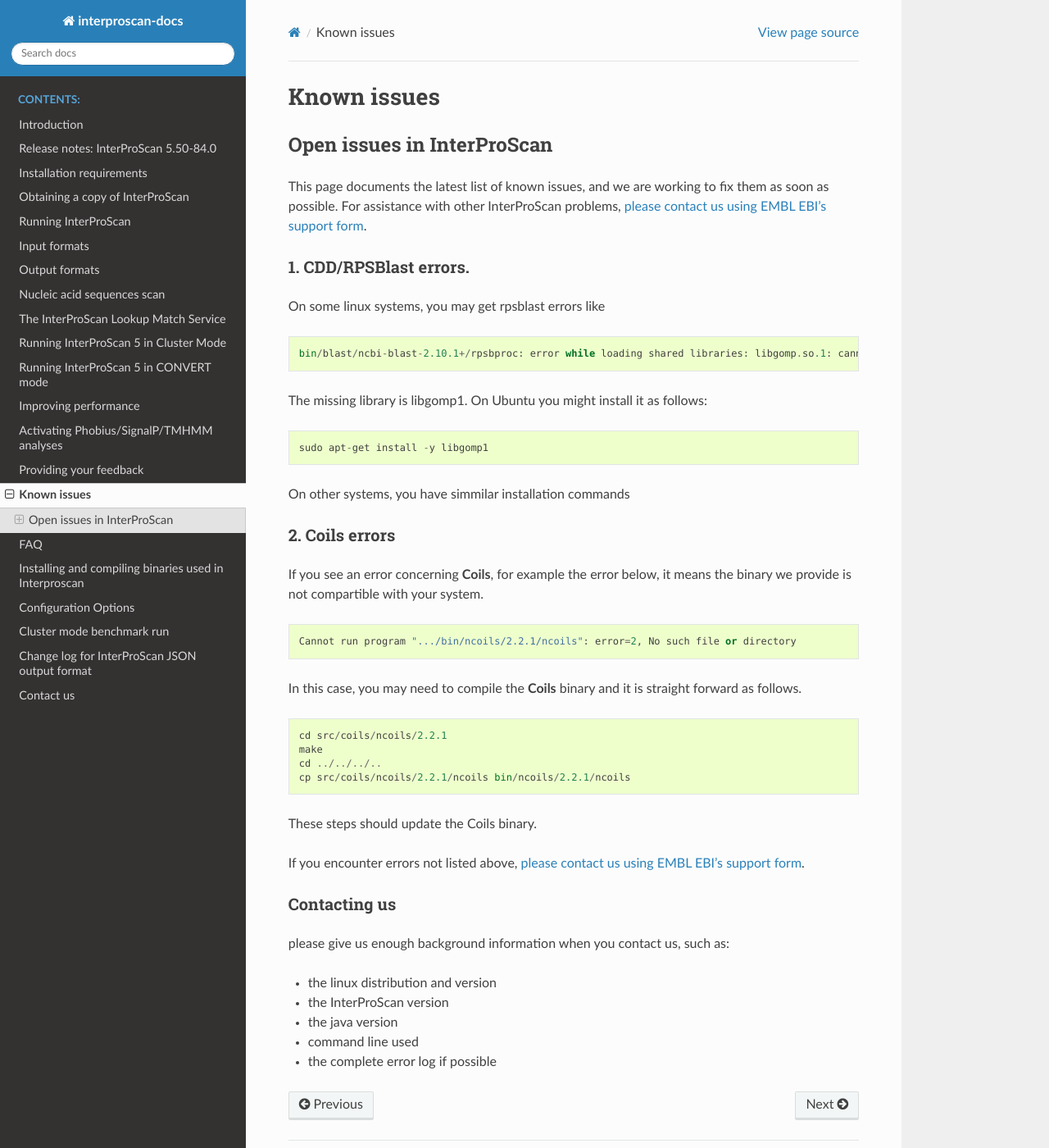
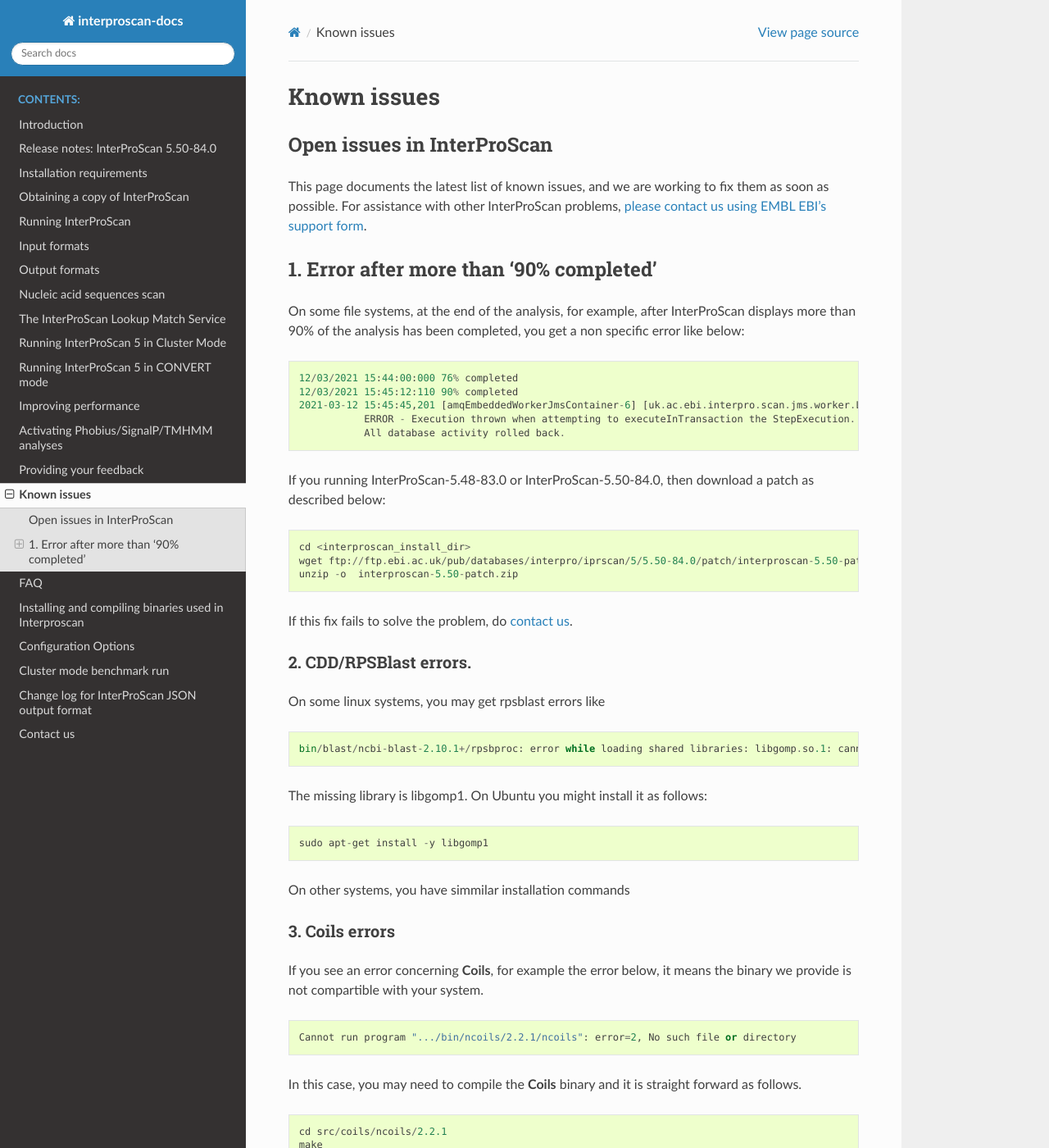
Before and after one commit to ebi-pf-team/interproscan-docs, a Sphinx documentation site: the page built from docs/KnownIssues.rst, in a window 1280 px wide and 1400 px high. Shown: the whole window at 82% size. Built offline with Sphinx 7.4.7 and the Read the Docs theme 2.0.0, drawn with Linux system fonts in a browser that asks for light colours.

Commit message:
add an issue to list

```diff
--- a/docs/KnownIssues.rst
+++ b/docs/KnownIssues.rst
@@ -8,7 +8,26 @@
 as soon as possible. For assistance with other InterProScan problems,
 `please contact us using EMBL EBI's support form <http://www.ebi.ac.uk/support/interproscan>`__.
 
-1. CDD/RPSBlast errors.
+1. Error after more than '90% completed'
+----------------------------------------
+
+On some file systems, at the end of the analysis, for example, after InterProScan displays more than 90% of the analysis has been completed, you get a non specific error like below:
+::
+  12/03/2021 15:44:00:000 76% completed
+  12/03/2021 15:45:12:110 90% completed
+  2021-03-12 15:45:45,201 [amqEmbeddedWorkerJmsContainer-6] [uk.ac.ebi.interpro.scan.jms.worker.LocalJobQueueListener:213]
+             ERROR - Execution thrown when attempting to executeInTransaction the StepExecution.
+             All database activity rolled back.
+
+If you running InterProScan-5.48-83.0 or InterProScan-5.50-84.0, then download a patch as described below:
+::
+  cd <interproscan_install_dir>
+  wget ftp://ftp.ebi.ac.uk/pub/databases/interpro/iprscan/5/5.50-84.0/patch/interproscan-5.50-patch.zip
+  unzip -o  interproscan-5.50-patch.zip
+
+If this fix fails to solve the problem, do `contact us <#contacting-us>`__.
+
+2. CDD/RPSBlast errors.
 ~~~~~~~~~~~~~~~~~~~~~~~
 
 On some linux systems, you may get rpsblast errors like
@@ -21,7 +40,7 @@
 
 On other systems, you have simmilar installation commands
 
-2. Coils errors
+3. Coils errors
 ~~~~~~~~~~~~~~~~
 If you see an error concerning **Coils**, for example the error below, it means the binary
 we provide is not compartible with your system.
```
